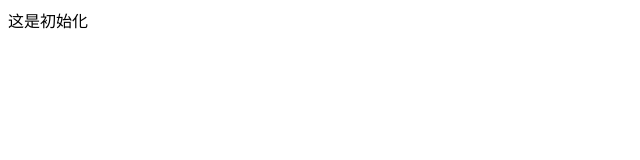
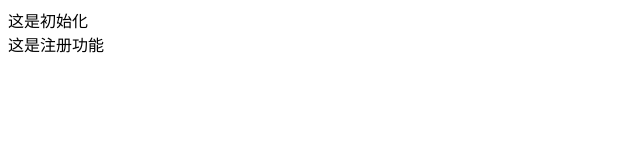
Before and after one commit to daerduotu/myfirst, a plain HTML site: page index.html in a window 1280 px wide. Shown: the whole page, without its empty margins (0-640 px from the left). Drawn offline with Linux system fonts and the light colour scheme.

Commit message:
这是注册功能

```diff
--- a/index.html
+++ b/index.html
@@ -8,5 +8,6 @@
 </head>
 <body>
     <div>这是初始化</div>
+    <div>这是注册功能</div>
 </body>
 </html>
```
